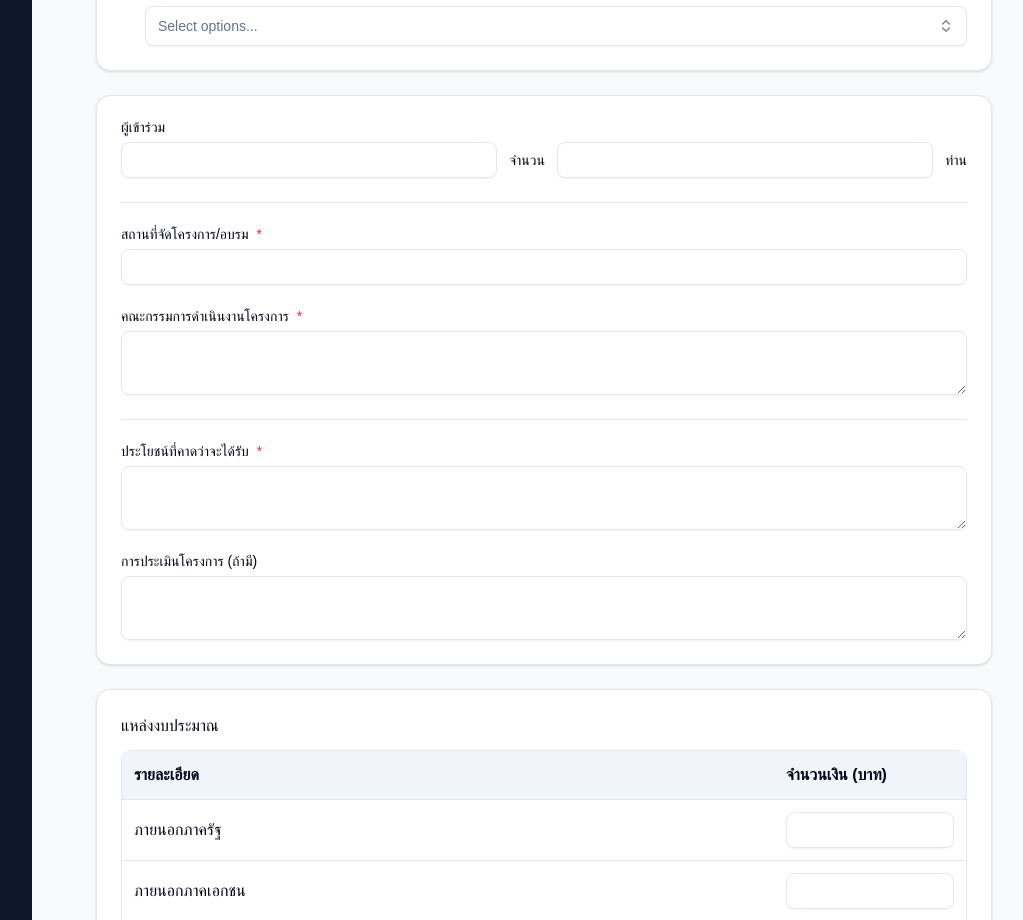
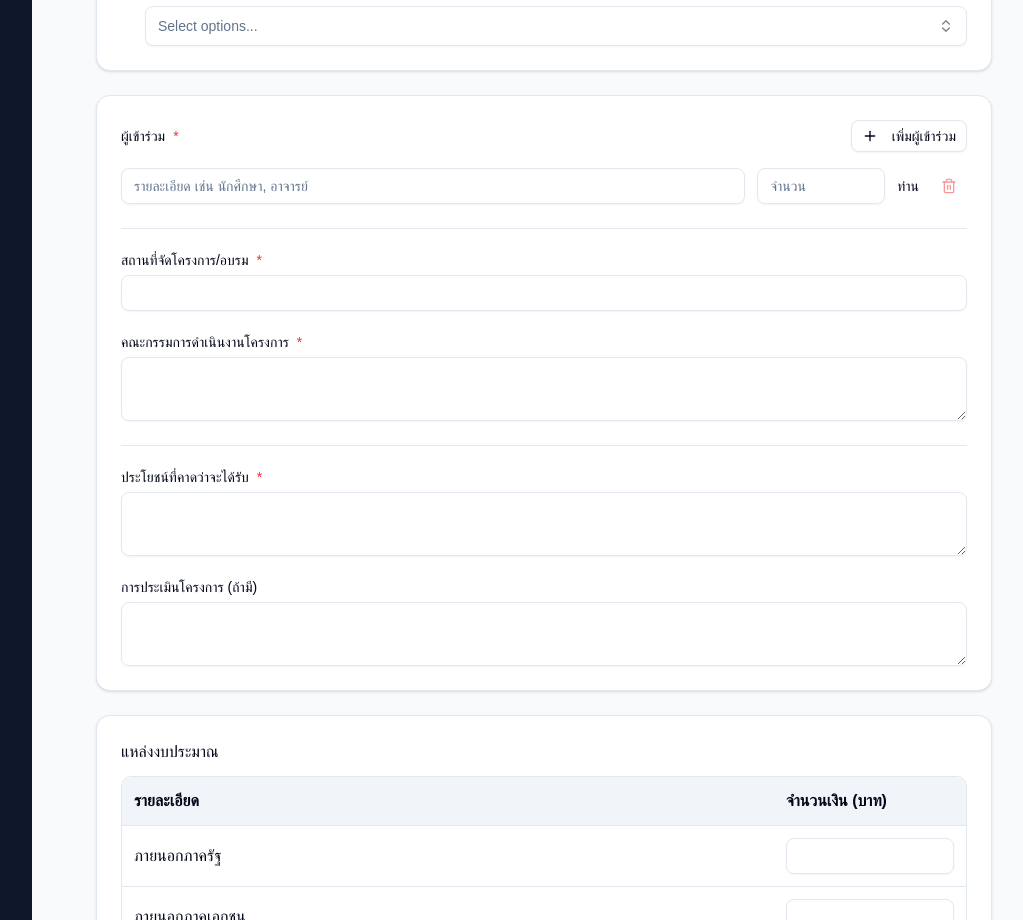
Before and after one commit to PhooChakrit/Faculty_Bugget, a Next.js app: page /add-project in a window 1280 px wide. Shown: the part 2000-2920 px from the top of the page, without its empty margins (224-1247 px from the left). Built offline with nearby package versions, Linux system fonts and the light colour scheme.

Commit message:
feat: add Docker and add or delete joiner

```diff
--- /dev/null
+++ b/docker-compose.yml
@@ -0,0 +1,16 @@
+services:
+  db:
+    image: postgres:16-alpine
+    container_name: faculty_bugget_db
+    restart: unless-stopped
+    environment:
+      POSTGRES_USER: postgres
+      POSTGRES_PASSWORD: postgres
+      POSTGRES_DB: faculty_bugget
+    ports:
+      - "5433:5432"
+    volumes:
+      - postgres_data:/var/lib/postgresql/data
+
+volumes:
+  postgres_data:
--- a/features/add-project/components/sections/DatesVenueSection.tsx
+++ b/features/add-project/components/sections/DatesVenueSection.tsx
@@ -18,14 +18,14 @@ export function DatesVenueSection({
     <Card>
       <CardContent className="space-y-4">
         <div className="space-y-2">
-          <Label htmlFor="participantCount">ผู้เข้าร่วม (จำนวนคน)</Label>
-          <Input
-            id="participantCount"
-            name="participantCount"
-            type="number"
-            value={formData.participantCount}
-            onChange={handleChange}
-          />
+          <Label>ผู้เข้าร่วม (จำนวนคน)</Label>
+          <div className="font-medium">
+            {formData.participants?.reduce(
+              (sum, p) => sum + (parseInt(p.count) || 0),
+              0,
+            ) || 0}{" "}
+            คน
+          </div>
         </div>
 
         <div className="space-y-2">
--- a/features/add-project/components/sections/ProjectDetailsSection.tsx
+++ b/features/add-project/components/sections/ProjectDetailsSection.tsx
@@ -3,43 +3,107 @@ import { Input } from "@/components/ui/input";
 import { Textarea } from "@/components/ui/textarea";
 import { Separator } from "@/components/ui/separator";
 import { Card, CardContent } from "@/components/ui/card";
-import { FormData } from "../../types";
+import { Button } from "@/components/ui/button";
+import { Plus, Trash2 } from "lucide-react";
+import { FormData, Participant } from "../../types";
 
 interface ProjectDetailsSectionProps {
   formData: FormData;
   handleChange: (
     e: React.ChangeEvent<HTMLInputElement | HTMLTextAreaElement>,
   ) => void;
+  setFormData: (updater: FormData | ((prev: FormData) => FormData)) => void;
 }
 
 export function ProjectDetailsSection({
   formData,
   handleChange,
+  setFormData,
 }: ProjectDetailsSectionProps) {
+  const handleParticipantChange = (
+    index: number,
+    field: keyof Participant,
+    value: string,
+  ) => {
+    setFormData((prev) => {
+      const newParticipants = [...(prev.participants || [])];
+      newParticipants[index] = { ...newParticipants[index], [field]: value };
+      return { ...prev, participants: newParticipants };
+    });
+  };
+
+  const addParticipant = () => {
+    setFormData((prev) => ({
+      ...prev,
+      participants: [
+        ...(prev.participants || []),
+        { id: Date.now(), count: "", details: "" },
+      ],
+    }));
+  };
+
+  const removeParticipant = (index: number) => {
+    setFormData((prev) => {
+      const newParticipants = [...(prev.participants || [])];
+      if (newParticipants.length > 1) {
+        newParticipants.splice(index, 1);
+      }
+      return { ...prev, participants: newParticipants };
+    });
+  };
   return (
     <Card>
       <CardContent className="space-y-6">
-        <div className="space-y-2">
-          <Label>ผู้เข้าร่วม</Label>
-          <div className="flex items-center gap-3">
-            <Input
-              id="participantCount"
-              name="participantCount"
-              type="number"
-              className="flex-1"
-              value={formData.participantCount}
-              onChange={handleChange}
-            />
-            <span className="text-sm whitespace-nowrap">จำนวน</span>
-            <Input
-              id="participantDetails"
-              name="participantDetails"
-              className="flex-1"
-              value={formData.participantDetails}
-              onChange={handleChange}
-            />
-            <span className="text-sm whitespace-nowrap">ท่าน</span>
+        <div className="space-y-4">
+          <div className="flex justify-between items-center">
+            <Label>
+              ผู้เข้าร่วม <span className="text-red-500">*</span>
+            </Label>
+            <Button
+              type="button"
+              variant="outline"
+              size="sm"
+              onClick={addParticipant}
+            >
+              <Plus className="w-4 h-4 mr-2" />
+              เพิ่มผู้เข้าร่วม
+            </Button>
           </div>
+
+          {(formData.participants || [{ id: 1, count: "", details: "" }]).map(
+            (participant, index) => (
+              <div key={participant.id} className="flex items-center gap-3">
+                <Input
+                  placeholder="รายละเอียด เช่น นักศึกษา, อาจารย์"
+                  className="flex-1"
+                  value={participant.details}
+                  onChange={(e) =>
+                    handleParticipantChange(index, "details", e.target.value)
+                  }
+                />
+                <Input
+                  type="number"
+                  placeholder="จำนวน"
+                  className="w-32"
+                  value={participant.count}
+                  onChange={(e) =>
+                    handleParticipantChange(index, "count", e.target.value)
+                  }
+                />
+                <span className="text-sm whitespace-nowrap">ท่าน</span>
+                <Button
+                  type="button"
+                  variant="ghost"
+                  size="icon"
+                  onClick={() => removeParticipant(index)}
+                  disabled={(formData.participants?.length || 1) <= 1}
+                  className="text-red-500 hover:text-red-700 hover:bg-red-50"
+                >
+                  <Trash2 className="w-4 h-4" />
+                </Button>
+              </div>
+            ),
+          )}
         </div>
 
         <Separator />
--- a/features/add-project/index.tsx
+++ b/features/add-project/index.tsx
@@ -75,8 +75,7 @@ const defaultFormValues: FormData = {
   serviceType: "",
   targetGroups: [],
   strategies: [],
-  participantCount: "",
-  participantDetails: "",
+  participants: [{ id: 1, count: "", details: "" }],
   venue: "",
   committee: "",
   expectedBenefits: "",
@@ -160,9 +159,16 @@ export default function AddProjectPage() {
       const apiData = {
         ...data,
         // Convert strings to numbers
-        participantCount: data.participantCount
-          ? parseInt(data.participantCount)
-          : undefined,
+        participantCount:
+          data.participants.reduce(
+            (sum, p) => sum + (parseInt(p.count) || 0),
+            0,
+          ) || undefined,
+        participantDetails:
+          data.participants
+            .map((p) => p.details)
+            .filter(Boolean)
+            .join(", ") || undefined,
         budgetSourceExtGov: data.budgetSourceExtGov
           ? parseFloat(data.budgetSourceExtGov)
           : undefined,
@@ -294,6 +300,7 @@ export default function AddProjectPage() {
               <ProjectDetailsSection
                 formData={formData}
                 handleChange={handleInputChange}
+                setFormData={setFormData}
               />
 
               <BudgetAndNotesSection
--- a/features/add-project/schema.ts
+++ b/features/add-project/schema.ts
@@ -24,6 +24,12 @@ export const managerSchema = z.object({
 export const notesSchema = z.object({
   note2: z.boolean(),
   note3: z.boolean(),
+});
+
+export const participantSchema = z.object({
+  id: z.number(),
+  count: z.string().min(1, "กรุณากรอกจำนวนผู้เข้าร่วม"),
+  details: z.string().min(1, "กรุณากรอกรายละเอียดผู้เข้าร่วม"),
 });
 
 // Main Form Schema
@@ -54,8 +60,7 @@ export const formDataSchema = z.object({
   serviceType: z.string().min(1, "กรุณาเลือกประเภทการให้บริการ"),
   targetGroups: z.array(z.string()).min(1, "กรุณาเลือกกลุ่มเป้าหมาย"),
   strategies: z.array(z.string()).optional(),
-  participantCount: z.string().min(1, "กรุณากรอกจำนวนผู้เข้าร่วม"),
-  participantDetails: z.string().optional(),
+  participants: z.array(participantSchema).min(1, "กรุณาเพิ่มผู้เข้าร่วมอย่างน้อย 1 รายการ"),
   venue: z.string().min(1, "กรุณากรอกสถานที่จัดโครงการ"),
   committee: z.string().optional(),
   expectedBenefits: z.string().optional(),
--- a/features/view-project/components/sections/ProjectDetailsSection.tsx
+++ b/features/view-project/components/sections/ProjectDetailsSection.tsx
@@ -57,7 +57,13 @@ export function ProjectDetailsSection({
             <Label className="text-muted-foreground">
               ผู้เข้าร่วม (จำนวนคน)
             </Label>
-            <p className="font-medium">{formData.participantCount || "-"} คน</p>
+            <p className="font-medium">
+              {formData.participants?.reduce(
+                (sum, p) => sum + (parseInt(p.count) || 0),
+                0,
+              ) || "-"}{" "}
+              คน
+            </p>
           </div>
           <div className="space-y-2">
             <Label className="text-muted-foreground">
@@ -70,7 +76,10 @@ export function ProjectDetailsSection({
         <div className="space-y-2">
           <Label className="text-muted-foreground">รายละเอียดผู้เข้าร่วม</Label>
           <p className="font-medium whitespace-pre-wrap">
-            {formData.participantDetails || "-"}
+            {formData.participants
+              ?.map((p) => p.details)
+              .filter(Boolean)
+              .join(", ") || "-"}
           </p>
         </div>
 
--- a/features/view-project/index.tsx
+++ b/features/view-project/index.tsx
@@ -78,8 +78,13 @@ export default function ViewProjectPage({ projectId }: ViewProjectPageProps) {
             project.strategies?.map(
               (s: { strategyId: string }) => s.strategyId,
             ) || [],
-          participantCount: project.participantCount?.toString() || "",
-          participantDetails: project.participantDetails || "",
+          participants: [
+            {
+              id: 1,
+              count: project.participantCount?.toString() || "",
+              details: project.participantDetails || "",
+            },
+          ],
           venue: project.venue || "",
           committee: project.committee || "",
           expectedBenefits: project.expectedBenefits || "",
```
Also changed, not shown: features/add-project/types.ts (+7 -2 lines), 1 other file (tests, documents, lock files or other folders).
